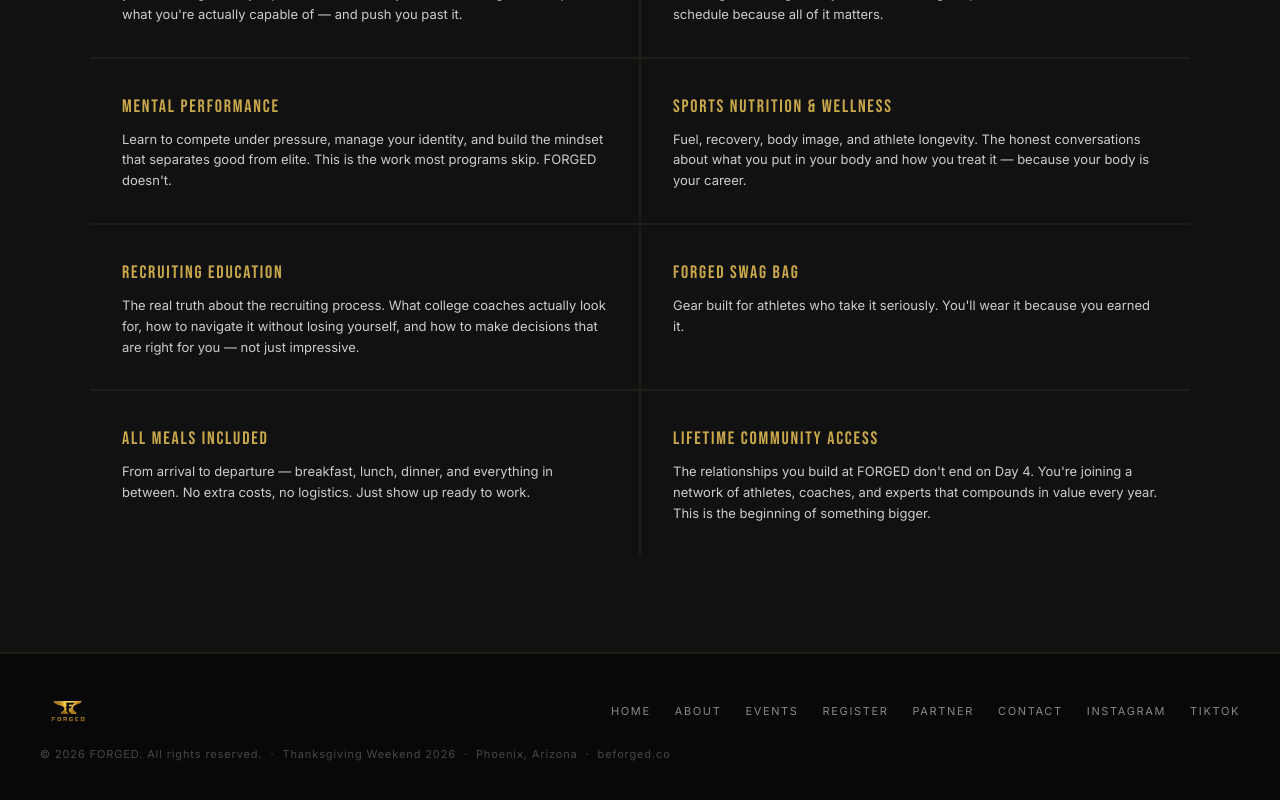
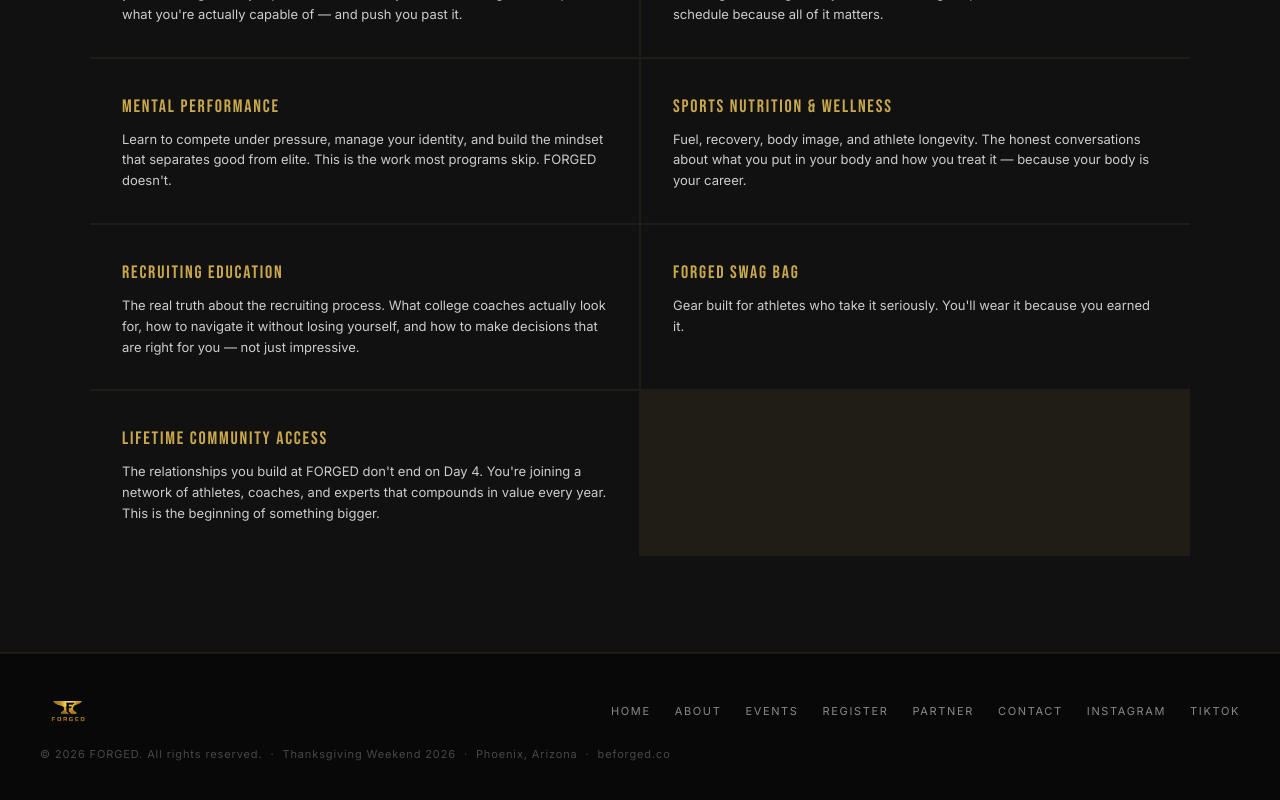
Before and after one commit to beforged26/forged-site, a Next.js app in the folder forged-site/: page /register/athlete in a window 1280 px wide. Shown: the part 5067-5867 px from the top of the page. Built offline with nearby package versions, Linux system fonts and the light colour scheme.

Commit message:
Remove meals from athlete registration

```diff
--- a/forged-site/src/app/register/athlete/page.tsx
+++ b/forged-site/src/app/register/athlete/page.tsx
@@ -32,10 +32,6 @@
   {
     title: "FORGED Swag Bag",
     desc: "Gear built for athletes who take it seriously. You'll wear it because you earned it.",
-  },
-  {
-    title: "All Meals Included",
-    desc: "From arrival to departure — breakfast, lunch, dinner, and everything in between. No extra costs, no logistics. Just show up ready to work.",
   },
   {
     title: "Lifetime Community Access",
```
